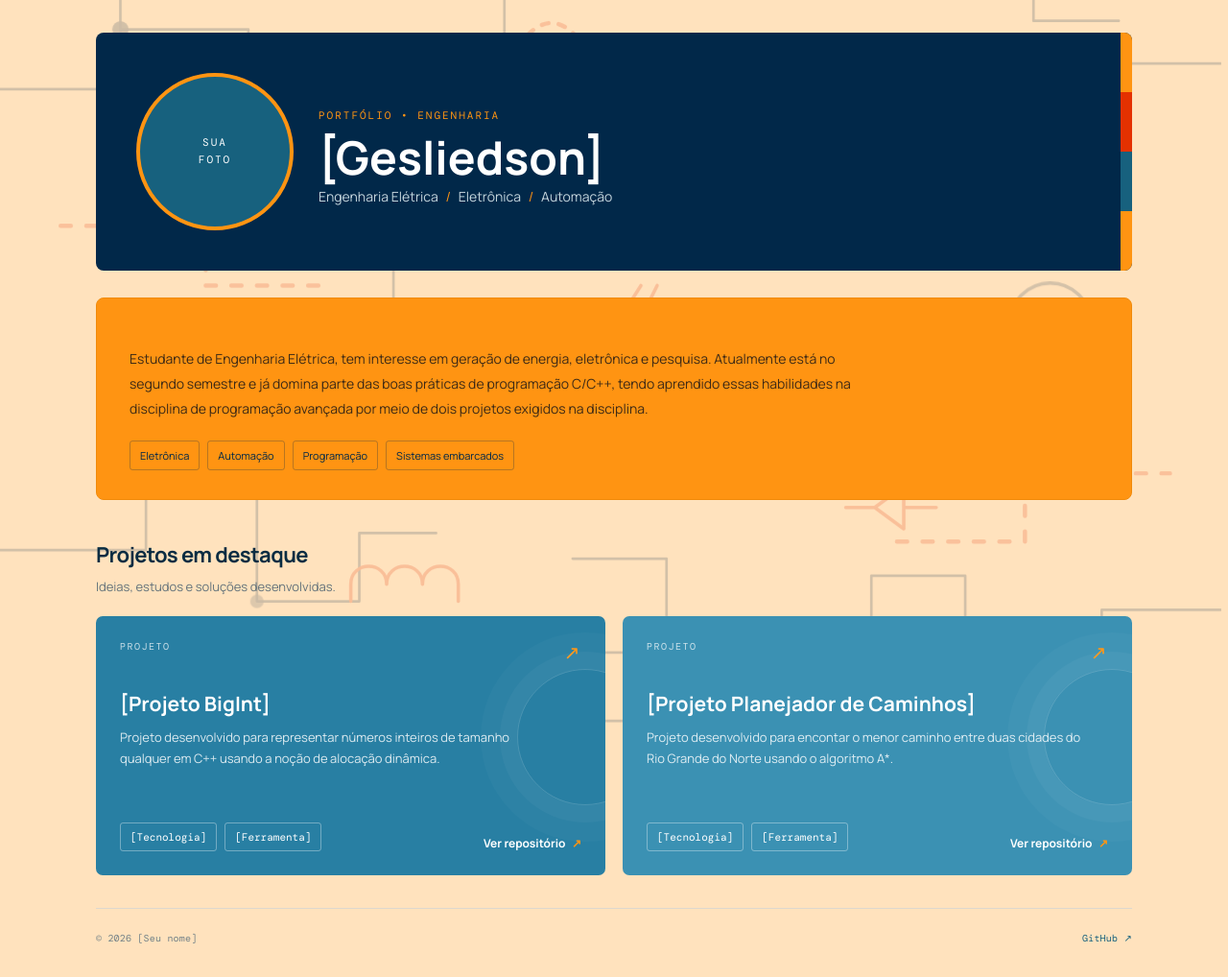
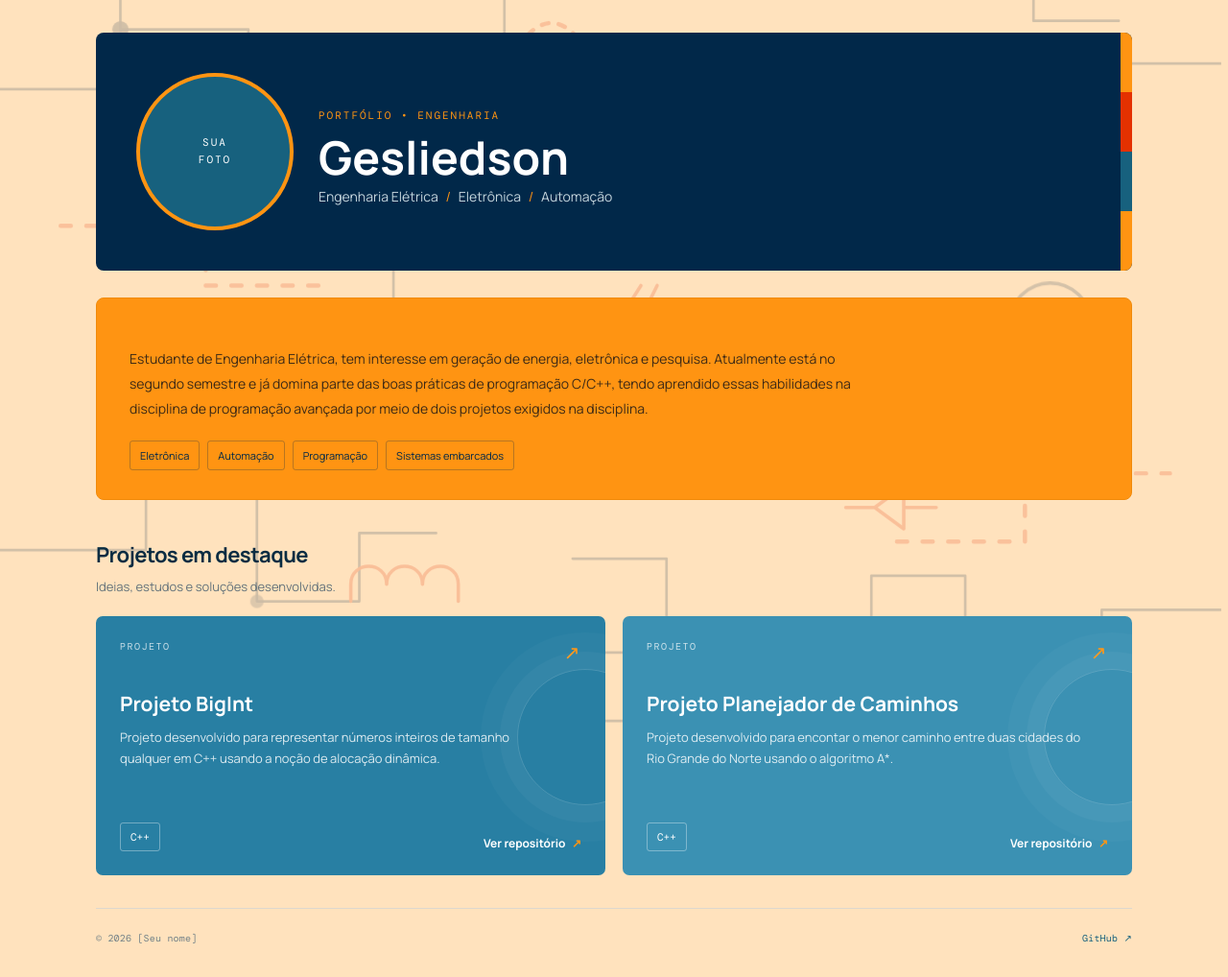
Before and after one commit to Gesliedson/portifolio.github.io, a plain HTML site: page index.html in a window 1280 px wide. Shown: the whole page at 96% size. Drawn offline with nearby package versions, Linux system fonts and the light colour scheme.

Commit message:
Update index.html

```diff
--- a/index.html
+++ b/index.html
@@ -70,7 +70,7 @@
         </div>
         <div class="identity-text">
           <p class="eyebrow">PORTFÓLIO • ENGENHARIA </p>
-          <h1>[Gesliedson]</h1>
+          <h1>Gesliedson</h1>
           <p class="role">Engenharia Elétrica <span> / </span> Eletrônica <span> / </span> Automação</p>
         </div>
       </div>
@@ -99,20 +99,20 @@
         <div class="project-grid">
           <article class="project-card project-orange reveal">
             <div class="project-topline"><span>PROJETO</span><span class="project-symbol">↗</span></div>
-            <h3>[Projeto BigInt]</h3>
+            <h3>Projeto BigInt</h3>
             <p>Projeto desenvolvido para representar números inteiros de tamanho qualquer em C++ usando a noção de alocação dinâmica.</p>
             <div class="project-footer">
-              <div class="tech-list"><span>[Tecnologia]</span><span>[Ferramenta]</span></div>
+              <div class="tech-list"><span> C++</span></div>
               <a href="#" aria-label="Abrir repositório do primeiro projeto">Ver repositório <span>↗</span></a>
             </div>
           </article>
 
           <article class="project-card project-teal reveal">
             <div class="project-topline"><span>PROJETO</span><span class="project-symbol">↗</span></div>
-            <h3>[Projeto Planejador de Caminhos]</h3>
+            <h3>Projeto Planejador de Caminhos</h3>
             <p>Projeto desenvolvido para encontar o menor caminho entre duas cidades do Rio Grande do Norte usando o algoritmo A*.</p>
             <div class="project-footer">
-              <div class="tech-list"><span>[Tecnologia]</span><span>[Ferramenta]</span></div>
+              <div class="tech-list"><span>C++</span></div>
               <a href="#" aria-label="Abrir repositório do segundo projeto">Ver repositório <span>↗</span></a>
             </div>
           </article>
```
